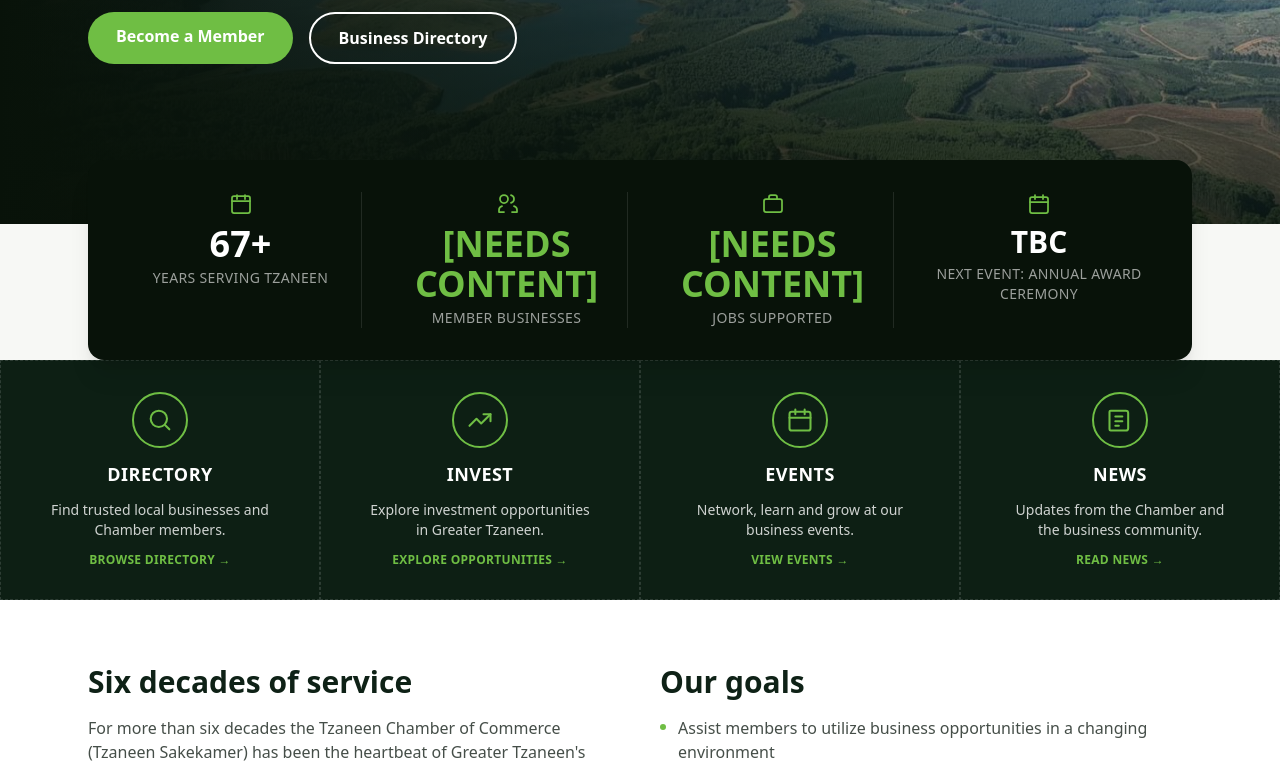
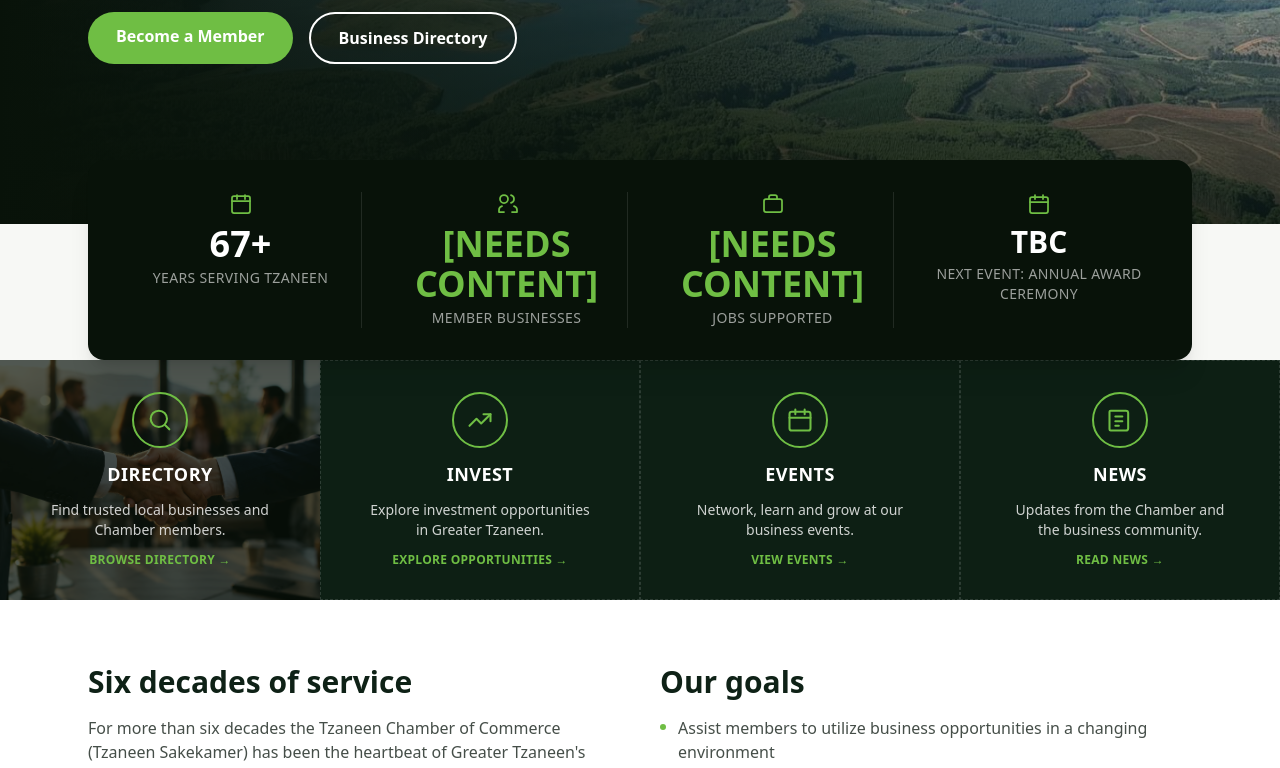
Before and after one commit to swart754wikus-netizen/Tzaneen-chamber-of-commerce, a Next.js app: page / in a window 1280 px wide. Shown: the part 419-1187 px from the top of the page. Built offline with nearby package versions, Linux system fonts and the light colour scheme; no server answers.

Commit message:
Add real photo to Directory panel, per reversed no-stock-photo rule
Client supplied a business handshake photo for the Directory panel.
FeatureGrid now supports per-panel real photos with a fallback tinted
placeholder for panels still pending (Invest, Events, News).

```diff
--- a/src/components/home/FeatureGrid.tsx
+++ b/src/components/home/FeatureGrid.tsx
@@ -1,3 +1,4 @@
+import Image from "next/image";
 import Link from "next/link";
 
 const iconProps = {
@@ -17,6 +18,8 @@ const panels = [
     description: "Find trusted local businesses and Chamber members.",
     href: "/directory",
     linkLabel: "Browse Directory",
+    // Real photo supplied by the client.
+    photo: "/images/feature-directory.png",
     icon: (
       <svg {...iconProps}>
         <circle cx="11" cy="11" r="7" />
@@ -29,6 +32,7 @@ const panels = [
     description: "Explore investment opportunities in Greater Tzaneen.",
     href: "/invest",
     linkLabel: "Explore Opportunities",
+    photo: null, // [NEEDS PHOTO]
     icon: (
       <svg {...iconProps}>
         <path d="M3 17 9 11 13 15 21 7" />
@@ -41,6 +45,7 @@ const panels = [
     description: "Network, learn and grow at our business events.",
     href: "/events",
     linkLabel: "View Events",
+    photo: null, // [NEEDS PHOTO]
     icon: (
       <svg {...iconProps}>
         <rect x="3" y="5" width="18" height="16" rx="2" />
@@ -53,6 +58,7 @@ const panels = [
     description: "Updates from the Chamber and the business community.",
     href: "/articles",
     linkLabel: "Read News",
+    photo: null, // [NEEDS PHOTO]
     icon: (
       <svg {...iconProps}>
         <path d="M4 4h13a2 2 0 0 1 2 2v13a2 2 0 0 1-2 2H4a1 1 0 0 1-1-1V5a1 1 0 0 1 1-1Z" />
@@ -72,13 +78,24 @@ export function FeatureGrid() {
             href={panel.href}
             className="group relative flex aspect-[4/3] flex-col items-center justify-center gap-3 overflow-hidden text-center text-white"
           >
-            {/* [NEEDS PHOTO] — real photography for each panel still
-                needed; a plain tinted background stands in for now
-                (border-only, no overlapping placeholder text). */}
-            <div
-              aria-hidden
-              className="absolute inset-0 border border-dashed border-white/15 bg-brand-primary opacity-90 transition-opacity group-hover:opacity-100"
-            />
+            {panel.photo ? (
+              <>
+                <Image
+                  src={panel.photo}
+                  alt=""
+                  fill
+                  className="object-cover transition-transform duration-300 group-hover:scale-105"
+                />
+                <div className="absolute inset-0 bg-brand-primary-dark/70 transition-colors group-hover:bg-brand-primary-dark/60" />
+              </>
+            ) : (
+              // [NEEDS PHOTO] — no real photo supplied for this panel yet;
+              // plain tinted background stands in (no stock/AI imagery).
+              <div
+                aria-hidden
+                className="absolute inset-0 border border-dashed border-white/15 bg-brand-primary opacity-90 transition-opacity group-hover:opacity-100"
+              />
+            )}
             <div className="relative flex h-14 w-14 items-center justify-center rounded-full border-2 border-brand-accent text-brand-accent">
               {panel.icon}
             </div>
```
Also changed, not shown: public/images/feature-directory.png (added), 1 other file (tests, documents, lock files or other folders).
